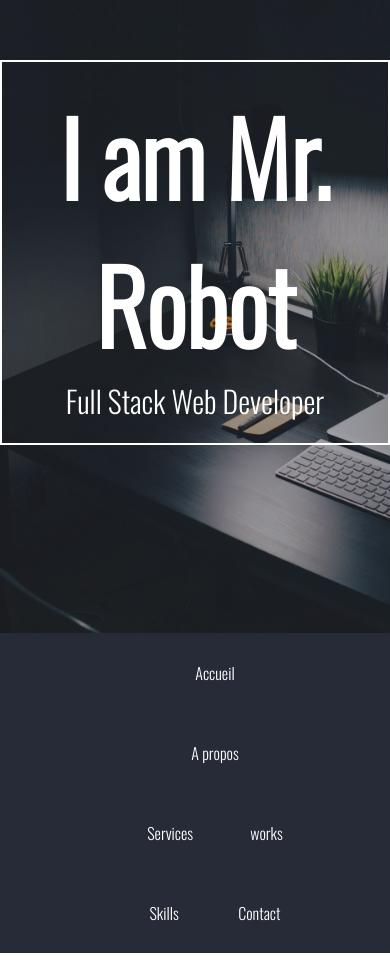
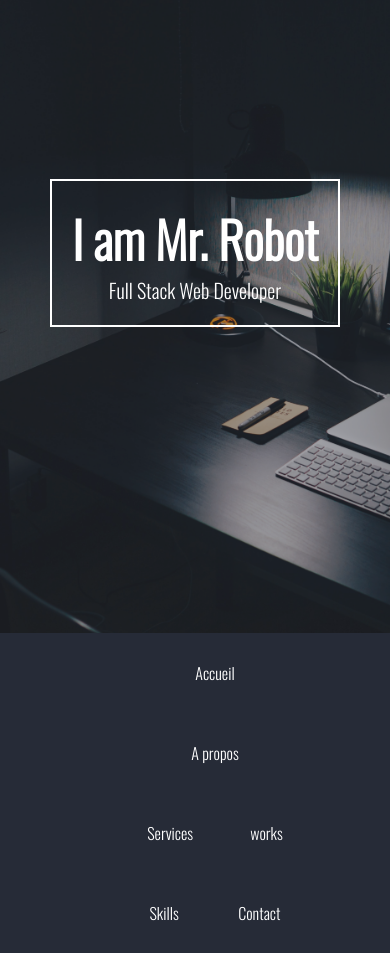
Before and after one commit to MehdiMitiche/GoMyCode-Workshop01-HTML-CSS, a plain HTML site: page index.html in a window 390 px wide. Shown: the part 127-1083 px from the top of the page. Drawn offline with nearby package versions, Linux system fonts and the light colour scheme; files whose address does not match are found by name.

Commit message:
styles updated

```diff
--- a/style/styles.css
+++ b/style/styles.css
@@ -377,6 +377,15 @@ footer{
 
 
 @media only screen and (max-width: 1000px) {
+    .nav-header-container{
+        position: static;
+    }
+    h1{
+        font-size: 50px;
+    }
+    h5{
+        font-size: 20px;
+    }
     .apropos-content{
         flex-direction: column;
     }
```
